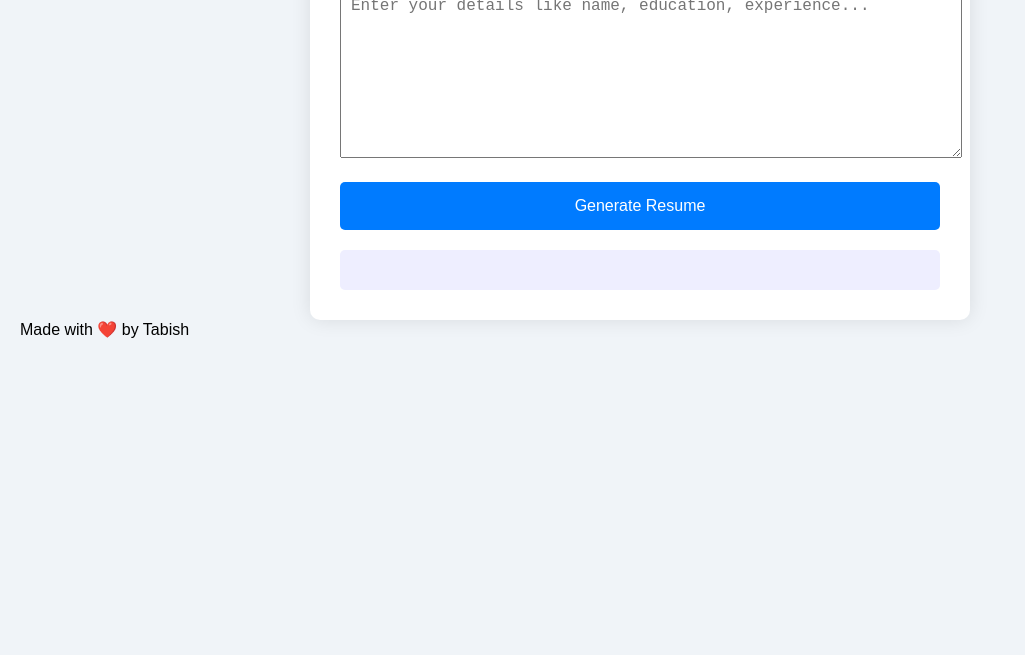
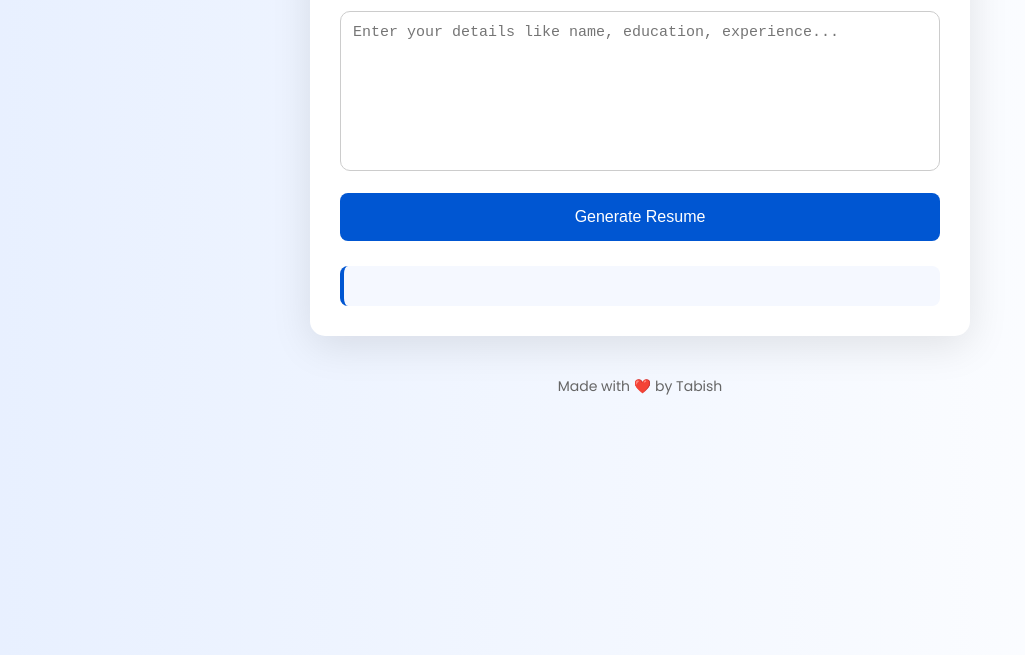
Before and after one commit to Tabishimran05/AI-RESUME-BUILDER, a plain HTML site: page index.html in a window 1280 px wide. Shown: the part 145-800 px from the top of the page, without its empty margins (0-1025 px from the left). Drawn offline with Linux system fonts and the light colour scheme.

Commit message:
Update style.css

```diff
--- a/style.css
+++ b/style.css
@@ -1,51 +1,85 @@
-body {
-  font-family: Arial, sans-serif;
-  background-color: #f0f4f8;
+
+   body {
+  font-family: 'Poppins', sans-serif;
+  background: linear-gradient(to right, #e8f0ff, #ffffff);
   margin: 0;
-  padding: 20px;
+  padding: 40px 20px;
+  display: flex;
+  flex-direction: column;
+  align-items: center;
 }
 
 .container {
+  width: 100%;
   max-width: 600px;
-  margin: auto;
-  background: white;
+  background: #fff;
   padding: 30px;
-  border-radius: 10px;
-  box-shadow: 0 0 20px rgba(0,0,0,0.1);
+  border-radius: 15px;
+  box-shadow: 0 10px 40px rgba(0, 0, 0, 0.1);
 }
 
 h1 {
   text-align: center;
-  color: #333;
+  color: #0056d2;
+  font-size: 28px;
+  margin-bottom: 25px;
 }
 
 textarea {
   width: 100%;
-  height: 150px;
-  margin-bottom: 20px;
-  padding: 10px;
-  font-size: 16px;
+  height: 160px;
+  padding: 12px;
+  font-size: 15px;
+  border: 1px solid #ccc;
+  border-radius: 10px;
+  resize: none;
+  box-sizing: border-box;
+  transition: all 0.3s ease;
+}
+
+textarea:focus {
+  border-color: #0056d2;
+  outline: none;
+  box-shadow: 0 0 5px rgba(0, 86, 210, 0.3);
 }
 
 button {
+  margin-top: 15px;
   width: 100%;
   padding: 15px;
   font-size: 16px;
-  background-color: #007bff;
+  background-color: #0056d2;
   color: white;
   border: none;
-  border-radius: 5px;
+  border-radius: 8px;
   cursor: pointer;
+  transition: background-color 0.3s ease;
 }
 
 button:hover {
-  background-color: #0056b3;
+  background-color: #003f9e;
 }
 
 #output {
-  margin-top: 20px;
+  margin-top: 25px;
+  background-color: #f5f8ff;
   padding: 20px;
-  background-color: #eef;
-  border-radius: 5px;
+  border-left: 4px solid #0056d2;
+  border-radius: 8px;
+  font-size: 14px;
+  color: #333;
   white-space: pre-wrap;
+  animation: fadeIn 0.5s ease-in-out;
 }
+
+footer {
+  margin-top: 40px;
+  text-align: center;
+  font-size: 14px;
+  color: #666;
+}
+
+@keyframes fadeIn {
+  from { opacity: 0; }
+  to { opacity: 1; }
+}
```
